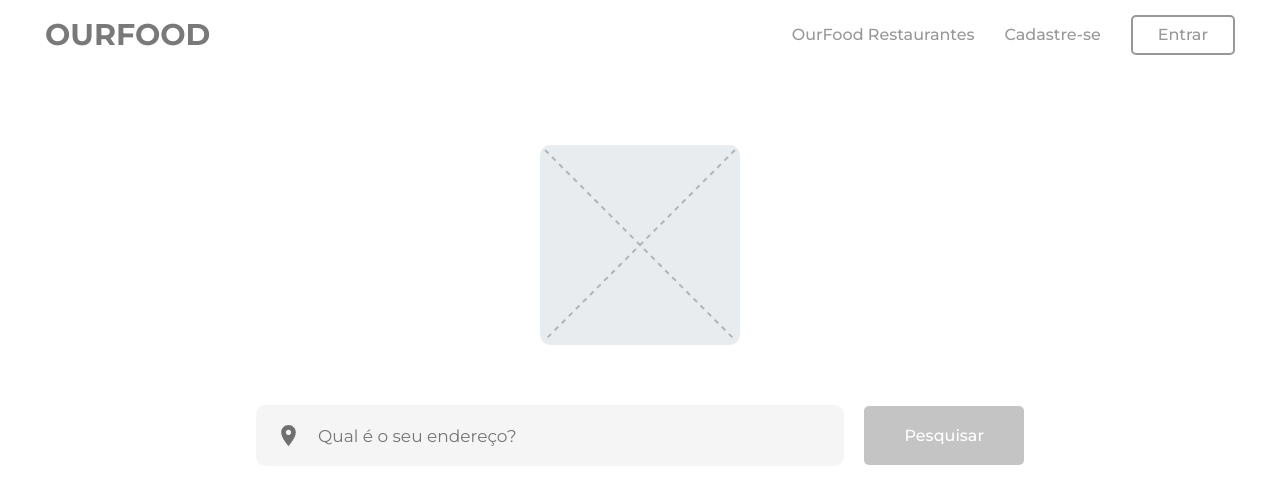
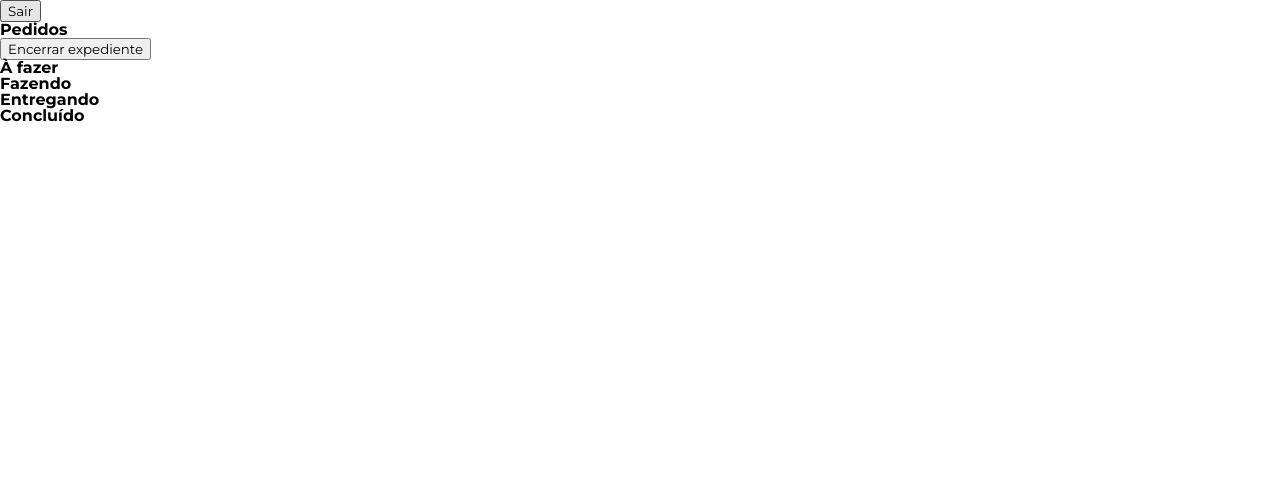
Before and after one commit to WeWillWin-W3/our-food, a React (Create React App) app in the folder web/: page /pedidos in a window 1280 px wide. Shown: the top 504 px of the page. Built offline with nearby package versions, Linux system fonts and the light colour scheme.

Commit message:
feat: Estrutura JSX

```diff
--- a/web/src/App.js
+++ b/web/src/App.js
@@ -7,11 +7,15 @@ import {
 
 import { GlobalStyle } from './styles/GlobalStyle'
 import { Home } from './pages/Home'
+import { Pedidos } from './pages/Pedidos'
 
 export const App = () => (
   <>
     <Router>
       <Switch>
+        <Route path="/pedidos">
+          <Pedidos />
+        </Route>
         <Route path="/">
           <Home />
         </Route>
--- /dev/null
+++ b/web/src/pages/Pedidos/index.js
@@ -0,0 +1,51 @@
+import React from 'react'
+
+import {
+    Navbar, Button, Sidemenu, Avatar,
+    MenuItems, MenuItem, Dashboard,
+    DashboardHeader, Board, BoardColumn,
+    ColumnTitle, ColumnCard, HeaderTitle
+} from './styled'
+
+export const Pedidos = () => {
+    return (
+        <>
+            <Navbar>
+                <Button>Sair</Button>
+            </Navbar>
+            <Sidemenu>
+                <Avatar name="Maria" restaurant="Pizzaria 2 Irmãos" />
+                <MenuItems>
+                    <MenuItem name="Pedidos" icon="" />
+                    <MenuItem name="Histórico" icon="" />
+                    <MenuItem name="Comidas" icon="" />
+                    <MenuItem name="Restaurante" icon="" />
+                </MenuItems>
+            </Sidemenu>
+            <Dashboard>
+                <DashboardHeader>
+                    <HeaderTitle>Pedidos</HeaderTitle>
+                    <Button>Encerrar expediente</Button>
+                </DashboardHeader>
+                <Board>
+                    <BoardColumn>
+                        <ColumnTitle>À fazer</ColumnTitle>
+                        <ColumnCard/>
+                    </BoardColumn>
+                    <BoardColumn>
+                        <ColumnTitle>Fazendo</ColumnTitle>
+                        <ColumnCard/>
+                    </BoardColumn>
+                    <BoardColumn>
+                        <ColumnTitle>Entregando</ColumnTitle>
+                        <ColumnCard/>
+                    </BoardColumn>
+                    <BoardColumn>
+                        <ColumnTitle>Concluído</ColumnTitle>
+                        <ColumnCard/>
+                    </BoardColumn>
+                </Board>
+            </Dashboard>
+        </>
+    )
+}
--- /dev/null
+++ b/web/src/pages/Pedidos/styled.js
@@ -0,0 +1,27 @@
+import styled from 'styled-components'
+
+export const Avatar = styled.div``
+
+export const Board = styled.div``
+
+export const BoardColumn = styled.div``
+
+export const Button = styled.button``
+
+export const ColumnCard = styled.div``
+
+export const ColumnTitle = styled.h3``
+
+export const Dashboard = styled.main``
+
+export const DashboardHeader = styled.header``
+
+export const MenuItem = styled.div``
+
+export const MenuItems = styled.ul``
+
+export const Navbar = styled.nav``
+
+export const Sidemenu = styled.aside``
+
+export const HeaderTitle = styled.h2``
```
